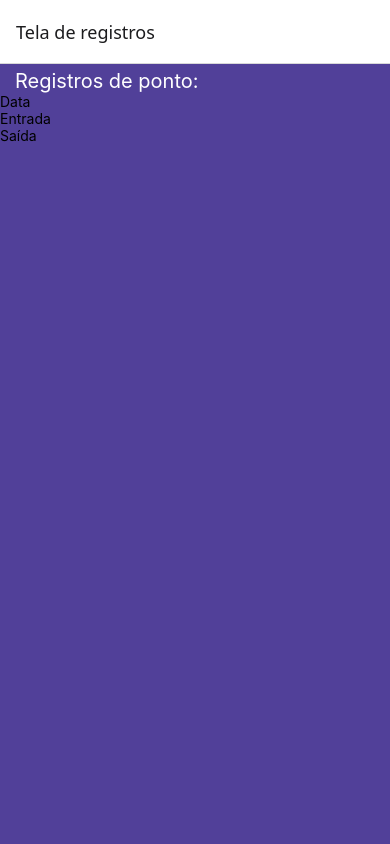
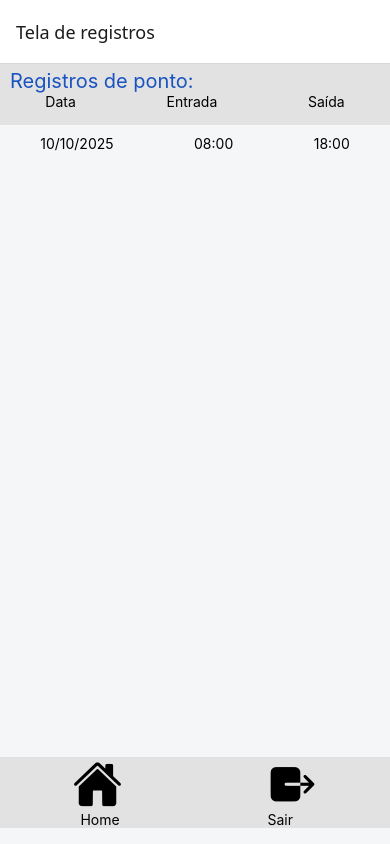
Before and after one commit to samuelsilva12/ponto_digital, a React Native app: screen /Registros in a window 390 px wide. Built offline with nearby package versions, Linux system fonts and the light colour scheme.

Commit message:
criado tela de registros

```diff
--- a/Registros.js
+++ b/Registros.js
@@ -4,25 +4,67 @@ import { Ionicons } from '@expo/vector-icons';
 export default function Registros(){
   return(
     <View style={styles.container}>
-      <Text style={styles.textoCabeca}>Registros de ponto: </Text>
-      <View>
-        <Text>Data</Text>
-        <Text>Entrada</Text>
-        <Text>Saída</Text>
-      </View>
+        <View style={styles.bordaTop}>
+          <Text style={styles.textoCabeca}>Registros de ponto: </Text>
+          <View style={styles.info}>
+            <Text>Data</Text>
+            <Text>Entrada</Text>
+            <Text>Saída</Text>
+          </View>
+
+        </View>
+             <View style={styles.historico}>
+            <Text>10/10/2025</Text>
+            <Text>08:00</Text>
+            <Text>18:00</Text>
+          </View>
+        <View>
+
+        </View>
+        <View style={styles.footer}>
+              <View>
+                <Ionicons name="home" size={50} color="#000000ff"/>
+                <Text style={styles.homeBtn}>  Home</Text>
+              </View>
+              <View>
+                <Ionicons name="exit" size={50} color="#000000ff"/>
+                <Text style={styles.sairBtn}>Sair</Text>
+              </View>
+        </View>
     </View>
   )
 }
 
 const styles = StyleSheet.create({
   container:{
-    backgroundColor:'#514099',
-    flex:1
+    flex:1,
+    backgroundColor:'#f5f6f7'
   },
-  textoCabeca:{
-    color:'#ffffff',
+  textoCabeca:{ //nome da pagina de registro no topo
+    color:'#1953c0ff',
     fontSize:20,
     marginTop:5,
-    marginLeft:15
+    marginLeft:10
+  },
+  bordaTop:{
+    backgroundColor:'#e2e2e2ff'
+  },
+  info:{
+    flexDirection:'row',
+    justifyContent:'space-around',
+    paddingBottom:15
+  },
+  historico:{
+    flex:1,
+    flexDirection:'row',
+    justifyContent:'space-around',
+    marginTop:10
+  },
+  footer:{
+    flexDirection:'row',
+    justifyContent:'space-around',
+    width:'100%',
+    marginBottom:16,
+    backgroundColor:'#e2e2e2ff',
   }
 })
```
